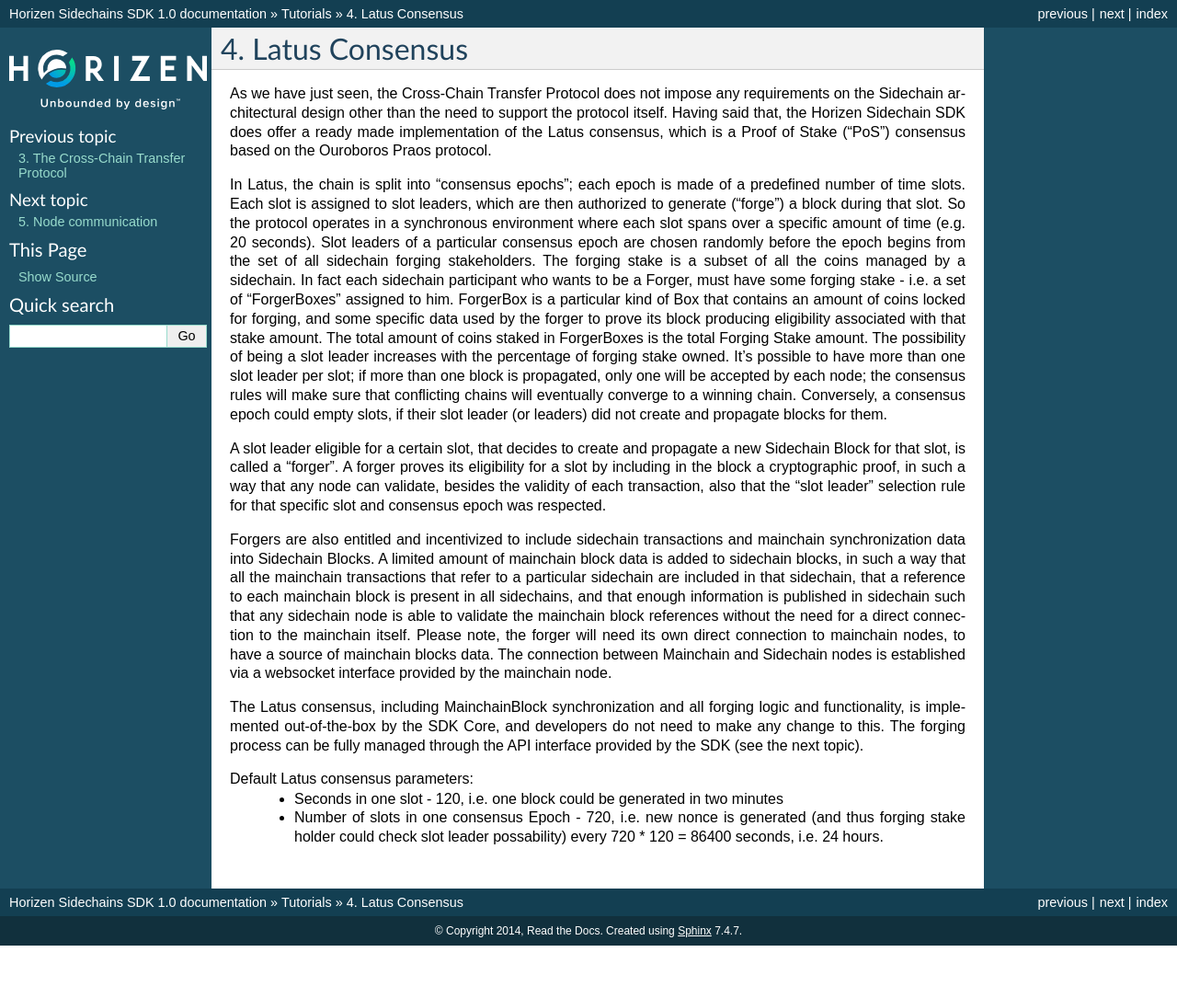
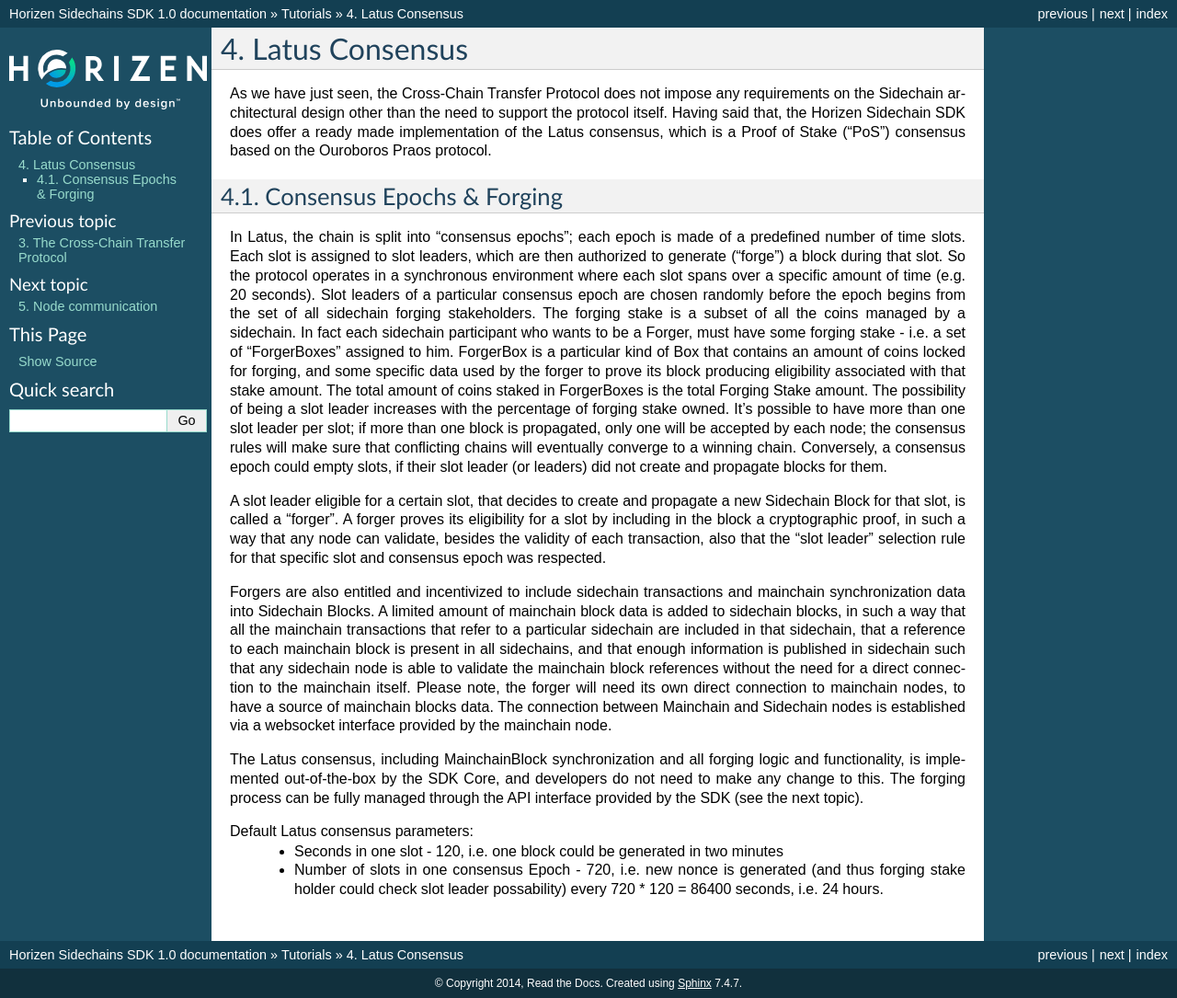
Before and after one commit to megaluck/documentation, a Sphinx documentation site: the page built from docs/introduction/04-Latus-Consensus.rst, in a window 1280 px wide. Shown: the whole page at 92% size. Built offline with Sphinx 7.4.7, drawn with Linux system fonts in a browser that asks for light colours; pages that are not in the unit, such as notebooks, are missing from menus; before the commit the page ends 1028 px from its top, so only the background shows below that.

Commit message:
added sub header for epochs

```diff
--- a/docs/introduction/04-Latus-Consensus.rst
+++ b/docs/introduction/04-Latus-Consensus.rst
@@ -3,6 +3,9 @@
 ***************
 
 As we have just seen, the Cross-Chain Transfer Protocol does not impose any requirements on the Sidechain architectural design other than the need to support the protocol itself. Having said that, the Horizen Sidechain SDK does offer a ready made implementation of the Latus consensus, which is a Proof of Stake (“PoS”)  consensus based on the Ouroboros Praos protocol.
+
+Consensus Epochs & Forging
+===========================
 
 In Latus, the chain is split into “consensus epochs”; each epoch is made of a predefined number of time slots. Each slot is assigned to slot leaders, which are then authorized to generate (“forge”) a block during that slot. So the protocol operates in a synchronous environment where each slot spans over a specific amount of time (e.g. 20 seconds).
 Slot leaders of a particular consensus epoch are chosen randomly before the epoch begins from the set of all sidechain forging stakeholders. The forging stake is a subset of all the coins managed by a sidechain. In fact each sidechain participant who wants to be a Forger, must have some forging stake - i.e. a set of “ForgerBoxes” assigned to him. ForgerBox is a particular kind of Box that contains an amount of coins locked for forging, and some specific data used by the forger to prove its block producing eligibility associated with that stake amount. The total amount of coins staked in ForgerBoxes is the total Forging Stake amount.
```
